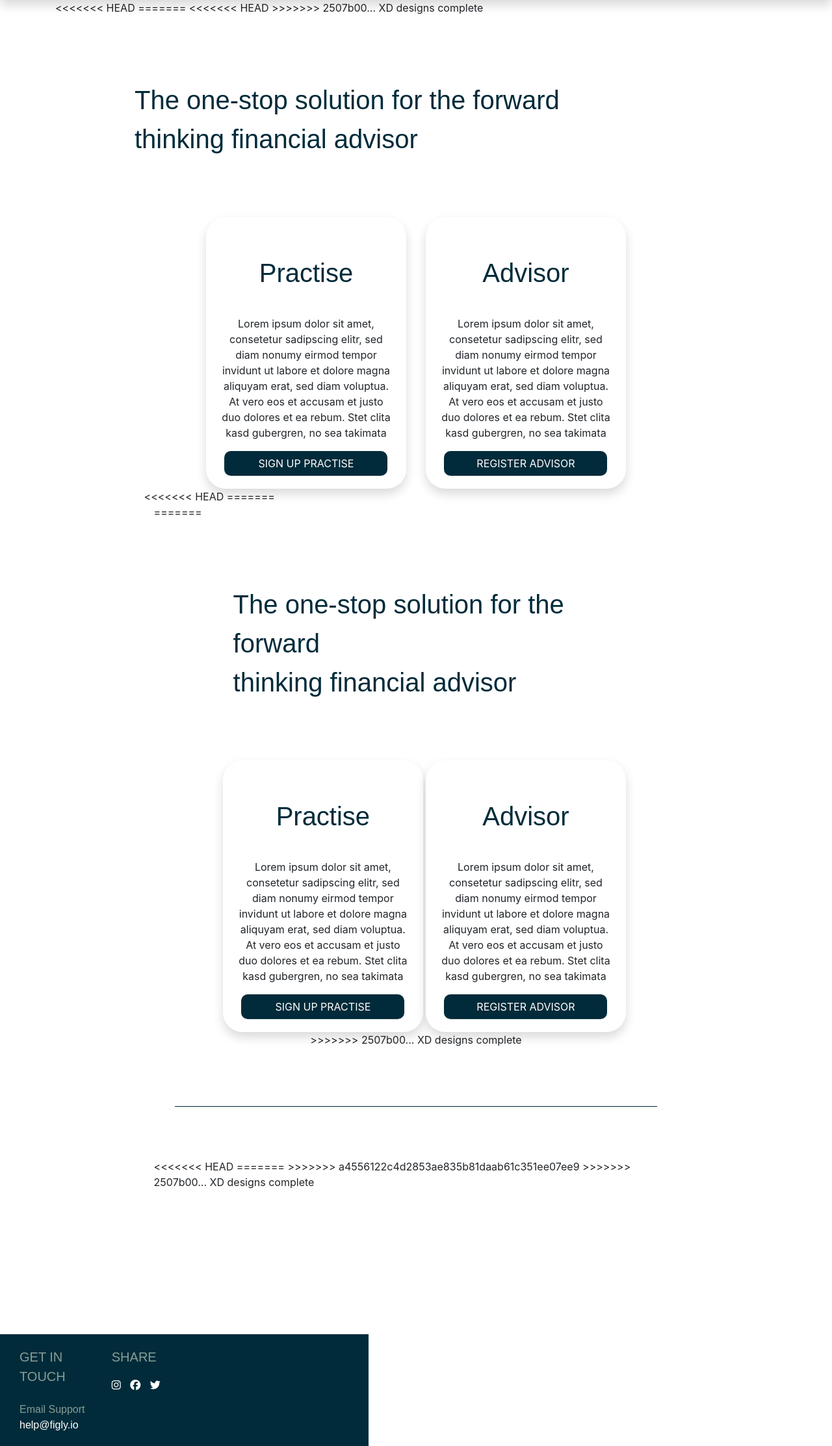
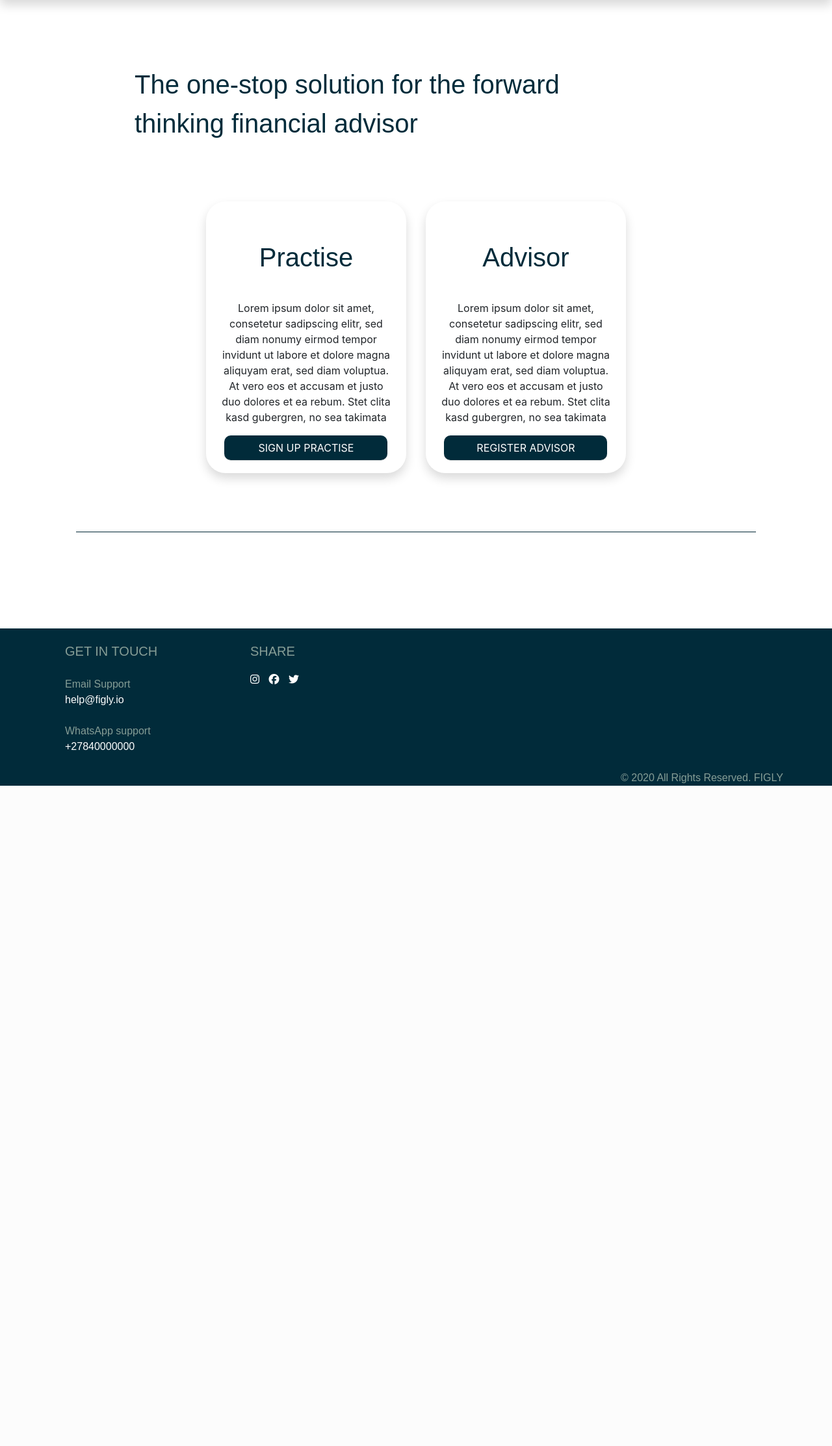
Before and after one commit to Figly/ayama, a Django app: page / in a window 1280 px wide. Shown: the part 72-2297 px from the top of the page at 65% size. After the commit the page ends 1281 px from the top, so only its background shows below. Run offline with Django 3.2, Linux system fonts and the light colour scheme; parts of the project's set-up code (start-up, migrations or seed data) failed here and were passed over; some libraries are stand-ins or nearby versions.

Commit message:
Add files via upload

```diff
--- a/src/templates/registration/home.html
+++ b/src/templates/registration/home.html
@@ -1,10 +1,6 @@
-<<<<<<< HEAD
-
-=======
-<<<<<<< HEAD
->>>>>>> 2507b00... XD designs complete
 <div class="jumbotron">
-    <p class="figly-heading figly-heading-h1">The one-stop solution for the forward<br> thinking financial advisor</p>
+    <p class="figly-heading figly-heading-h1">The one-stop solution for the forward<br> thinking financial
+        advisor</p>
     <div class="container" style="width: 80%; margin-bottom: 90px;">
         <div class="row d-flex justify-content-center">
             <div class="card-deck">
@@ -12,8 +8,12 @@
                     <div class="card text-center mx-auto signup-card shadow">
                         <div class="card-body">
                             <p class="card-title figly-heading">Practise</p>
-                        <p class="card-text">Lorem ipsum dolor sit amet, consetetur sadipscing elitr, sed diam nonumy eirmod tempor invidunt ut labore et dolore magna aliquyam erat, sed diam voluptua. At vero eos et accusam et justo duo dolores et ea rebum. Stet clita kasd gubergren, no sea takimata</p>
-                        <a href="{% url 'practises:sign-up-administrator' %}"" class="btn btn-signup">SIGN UP PRACTISE</a>
+                            <p class="card-text">Lorem ipsum dolor sit amet, consetetur sadipscing elitr, sed diam
+                                nonumy eirmod tempor invidunt ut labore et dolore magna aliquyam erat, sed diam
+                                voluptua. At vero eos et accusam et justo duo dolores et ea rebum. Stet clita kasd
+                                gubergren, no sea takimata</p>
+                            <a href="{% url 'practises:sign-up-administrator' %}" class=" btn btn-signup">SIGN UP
+                                PRACTISE</a>
                         </div>
                     </div>
                 </div>
@@ -21,49 +21,17 @@
                     <div class="card text-center mx-auto signup-card shadow">
                         <div class="card-body">
                             <p class="card-title figly-heading">Advisor</p>
-                        <p class="card-text">Lorem ipsum dolor sit amet, consetetur sadipscing elitr, sed diam nonumy eirmod tempor invidunt ut labore et dolore magna aliquyam erat, sed diam voluptua. At vero eos et accusam et justo duo dolores et ea rebum. Stet clita kasd gubergren, no sea takimata</p>
+                            <p class="card-text">Lorem ipsum dolor sit amet, consetetur sadipscing elitr, sed diam
+                                nonumy eirmod tempor invidunt ut labore et dolore magna aliquyam erat, sed diam
+                                voluptua. At vero eos et accusam et justo duo dolores et ea rebum. Stet clita kasd
+                                gubergren, no sea takimata</p>
                             <a href="{% url 'practises:sign-up-advisor' %}" class="btn btn-signup">REGISTER ADVISOR</a>
                         </div>
                     </div>
                 </div>
             </div>
-<<<<<<< HEAD
-=======
-    <hr />
-</div>
-=======
-
-<div class="jumbotron">
-    <p class="figly-heading figly-heading-h1">The one-stop solution for the forward<br> thinking financial advisor</p>
-<div class="container" style="width: 80%; margin-bottom: 90px;">
-    <div class="row d-flex justify-content-center">
-    <div class="card-deck">
-        <div class="col-md-6">
-                <div class="card text-center mx-auto signup-card shadow">
-                    <div class="card-body">
-                        <p class="card-title figly-heading">Practise</p>
-                        <p class="card-text">Lorem ipsum dolor sit amet, consetetur sadipscing elitr, sed diam nonumy eirmod tempor invidunt ut labore et dolore magna aliquyam erat, sed diam voluptua. At vero eos et accusam et justo duo dolores et ea rebum. Stet clita kasd gubergren, no sea takimata</p>
-                        <a href="{% url 'practises:sign-up-administrator' %}"" class="btn btn-signup">SIGN UP PRACTISE</a>
-                      </div>
-                </div>
-        </div>
-        <div class="col-md-6">
-            <div class="card text-center mx-auto signup-card shadow">
-                    <div class="card-body">
-                        <p class="card-title figly-heading">Advisor</p>
-                        <p class="card-text">Lorem ipsum dolor sit amet, consetetur sadipscing elitr, sed diam nonumy eirmod tempor invidunt ut labore et dolore magna aliquyam erat, sed diam voluptua. At vero eos et accusam et justo duo dolores et ea rebum. Stet clita kasd gubergren, no sea takimata</p>
-                        <a href="{% url 'practises:sign-up-advisor' %}" class="btn btn-signup">REGISTER ADVISOR</a>
-                    </div>
-                </div>
-        </div>
-    </div>
->>>>>>> 2507b00... XD designs complete
             </a>
         </div>
     </div>
-<hr/>
+    <hr />
 </div>
-<<<<<<< HEAD
-=======
->>>>>>> a4556122c4d2853ae835b81daab61c351ee07ee9
->>>>>>> 2507b00... XD designs complete
```
Lines whose indentation alone changed are shown as unchanged.
